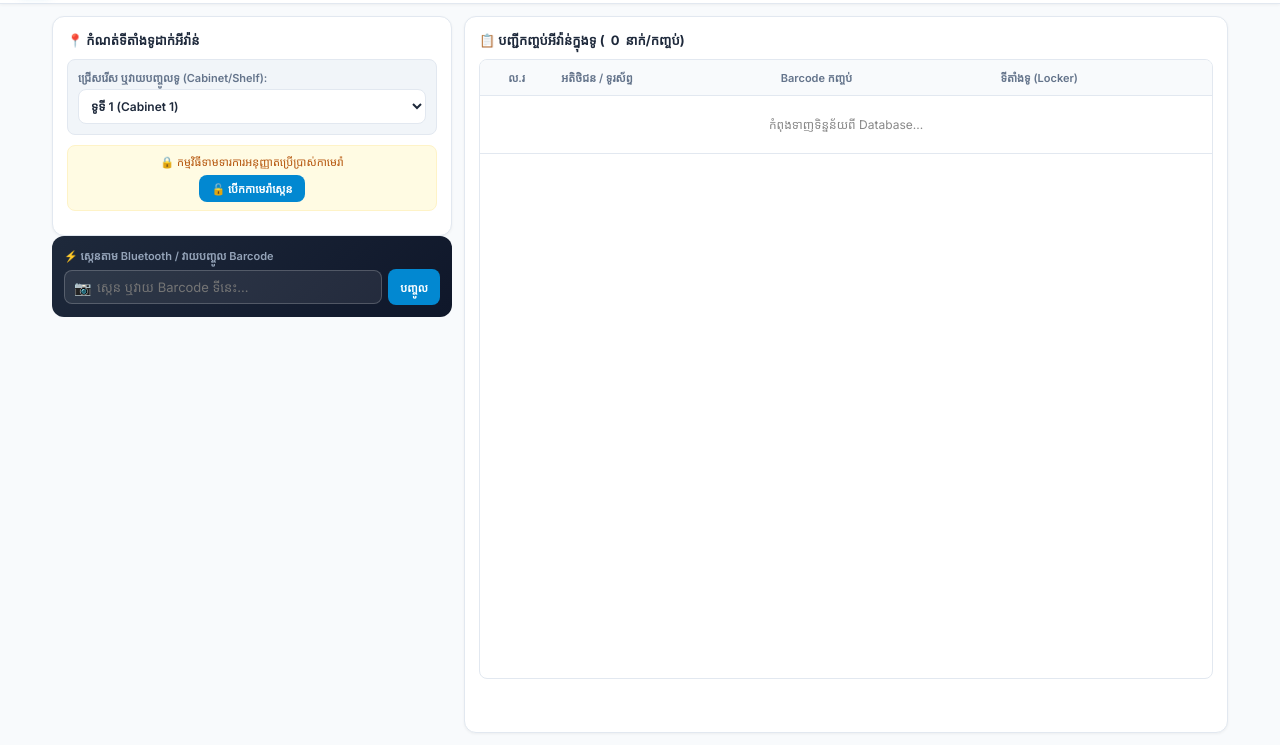
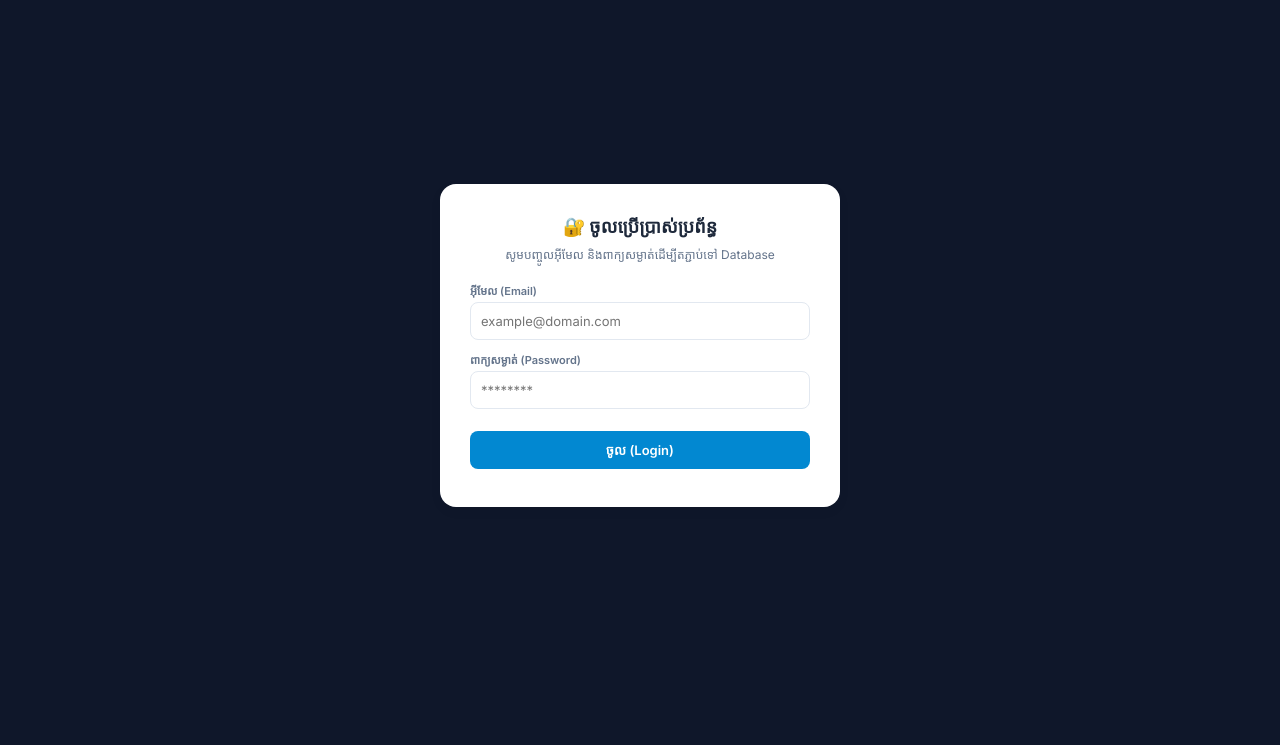
Before and after one commit to mengsroy-h/Zscan, a plain HTML site: page index.html in a window 1280 px wide. Shown: the part 55-800 px from the top of the page. Drawn offline with Linux system fonts and the light colour scheme; no server answers; a script that the page names is missing; a web font is replaced by a local one.

Commit message:
Add files via upload

```diff
--- a/index.html
+++ b/index.html
@@ -10,7 +10,6 @@
     <meta name="apple-mobile-web-app-status-bar-style" content="black-translucent">
     <meta name="theme-color" content="#0288d1">
 
-    <!-- PWA Manifest & Icons -->
     <link rel="manifest" href="./manifest.json">
     <link rel="apple-touch-icon" href="./icons/icon-192x192.png">
 
@@ -38,19 +37,19 @@
             --success: #10b981;
             --success-light: #d1fae5;
             --warning: #f59e0b;
+            --danger: #ef4444;
             --radius-xl: 16px;
             --radius-lg: 12px;
             --radius-md: 8px;
             --shadow-sm: 0 1px 3px rgba(0,0,0,0.05);
             --shadow-md: 0 4px 12px rgba(0,0,0,0.05);
-            --shadow-lg: 0 10px 25px -5px rgba(0,0,0,0.1);
         }
 
         * {
             box-sizing: border-box;
             margin: 0;
             padding: 0;
-            font-family: 'Kantumruy Pro', 'Inter', -apple-system, BlinkMacSystemFont, sans-serif;
+            font-family: 'Kantumruy Pro', 'Inter', sans-serif;
             -webkit-tap-highlight-color: transparent;
         }
 
@@ -58,7 +57,6 @@
             width: 100%;
             height: 100%;
             min-height: 100vh;
-            min-height: 100dvh;
             background-color: var(--body-bg);
             color: var(--text-main);
             display: flex;
@@ -67,9 +65,44 @@
             font-size: 13px;
         }
 
+        /* Login Overlay */
+        #auth-overlay {
+            position: fixed;
+            top: 0; left: 0; width: 100%; height: 100%;
+            background: var(--dark-bg);
+            display: flex;
+            justify-content: center;
+            align-items: center;
+            z-index: 9999;
+            padding: 20px;
+        }
+        .login-card {
+            background: var(--card-bg);
+            padding: 30px;
+            border-radius: var(--radius-xl);
+            width: 100%;
+            max-width: 400px;
+            box-shadow: var(--shadow-md);
+            text-align: center;
+        }
+        .login-card h2 { margin-bottom: 8px; font-size: 18px; color: var(--text-main); }
+        .login-card p { color: var(--text-muted); font-size: 12px; margin-bottom: 20px; }
+        .form-group { margin-bottom: 12px; text-align: left; }
+        .form-group label { display: block; font-size: 11px; font-weight: 600; margin-bottom: 4px; color: var(--text-muted); }
+        .form-group input {
+            width: 100%; padding: 10px; border: 1px solid var(--border-color);
+            border-radius: var(--radius-md); font-size: 13px; outline: none;
+        }
+        .btn-primary {
+            width: 100%; background: var(--primary); color: white; border: none;
+            padding: 10px; border-radius: var(--radius-md); font-weight: 600; font-size: 13px;
+            cursor: pointer; margin-top: 10px;
+        }
+        .btn-primary:hover { background: var(--primary-hover); }
+        .auth-error { color: var(--danger); font-size: 11px; margin-top: 8px; }
+
         .app-navbar {
             background: rgba(255, 255, 255, 0.98);
-            backdrop-filter: blur(10px);
             border-bottom: 1px solid var(--border-color);
             padding: 10px 16px;
             display: flex;
@@ -77,9 +110,7 @@
             align-items: center;
             flex-shrink: 0;
             z-index: 100;
-            box-shadow: var(--shadow-sm);
         }
-
         .app-brand { display: flex; align-items: center; gap: 10px; }
         .brand-logo {
             width: 38px; height: 38px;
@@ -87,123 +118,35 @@
             color: #fff; border-radius: var(--radius-md);
             display: flex; align-items: center; justify-content: center;
             font-weight: 700; font-size: 14px;
-            box-shadow: 0 3px 8px rgba(2, 136, 209, 0.25);
         }
-        .brand-info h1 { font-size: 15px; font-weight: 700; color: var(--text-main); line-height: 1.2; }
+        .brand-info h1 { font-size: 15px; font-weight: 700; color: var(--text-main); }
 
         .nav-right-actions { display: flex; align-items: center; gap: 8px; }
-        .credit-tag {
-            font-size: 11px; background: var(--body-bg); color: var(--text-muted);
-            padding: 5px 10px; border-radius: 20px; border: 1px solid var(--border-color);
-            font-weight: 600;
-        }
+        .user-email-tag { font-size: 11px; background: var(--body-bg); padding: 5px 10px; border-radius: 20px; border: 1px solid var(--border-color); font-weight: 600; }
+        .btn-logout { background: var(--danger); color: white; border: none; padding: 5px 10px; border-radius: var(--radius-md); cursor: pointer; font-size: 11px; font-weight: 600; }
 
         .app-container {
-            width: 100%;
-            flex: 1;
-            padding: 12px;
-            display: flex;
-            flex-direction: column;
-            gap: 12px;
-            box-sizing: border-box;
-            overflow-y: auto;
+            width: 100%; flex: 1; padding: 12px; display: flex; flex-direction: column; gap: 12px; overflow-y: auto;
         }
-
         @media (min-width: 992px) {
             .app-container {
-                max-width: 1200px;
-                margin: 0 auto;
-                display: grid;
-                grid-template-columns: 400px 1fr;
-                height: calc(100vh - 60px);
-                overflow: hidden;
+                max-width: 1200px; margin: 0 auto; display: grid; grid-template-columns: 400px 1fr; height: calc(100vh - 60px); overflow: hidden;
             }
         }
+        .app-card { background: var(--card-bg); border-radius: var(--radius-lg); padding: 14px; border: 1px solid var(--border-color); box-shadow: var(--shadow-sm); width: 100%; }
+        .card-header { display: flex; justify-content: space-between; align-items: center; margin-bottom: 10px; }
+        .card-title { font-size: 13px; font-weight: 700; color: var(--text-main); display: flex; align-items: center; gap: 6px; }
 
-        .app-card {
-            background: var(--card-bg);
-            border-radius: var(--radius-lg);
-            padding: 14px;
-            border: 1px solid var(--border-color);
-            box-shadow: var(--shadow-sm);
-            width: 100%;
-            box-sizing: border-box;
-        }
+        .locker-setup-box { background: #f1f5f9; border-radius: var(--radius-md); padding: 10px; margin-bottom: 10px; border: 1px solid var(--border-color); }
+        .locker-setup-box label { font-size: 11px; font-weight: 600; color: var(--text-muted); display: block; margin-bottom: 4px; }
+        .locker-setup-box select, .locker-setup-box input { width: 100%; padding: 8px; font-size: 12px; border: 1px solid var(--border-color); border-radius: var(--radius-md); outline: none; background: #fff; font-weight: 600; }
 
-        .card-header {
-            display: flex;
-            justify-content: space-between;
-            align-items: center;
-            margin-bottom: 10px;
-        }
-        .card-title {
-            font-size: 13px;
-            font-weight: 700;
-            color: var(--text-main);
-            display: flex;
-            align-items: center;
-            gap: 6px;
-        }
-
-        /* Locker Selection Section */
-        .locker-setup-box {
-            background: #f1f5f9;
-            border-radius: var(--radius-md);
-            padding: 10px;
-            margin-bottom: 10px;
-            border: 1px solid var(--border-color);
-        }
-        .locker-setup-box label {
-            font-size: 11px;
-            font-weight: 600;
-            color: var(--text-muted);
-            display: block;
-            margin-bottom: 4px;
-        }
-        .locker-setup-box select, .locker-setup-box input {
-            width: 100%;
-            padding: 8px;
-            font-size: 12px;
-            border: 1px solid var(--border-color);
-            border-radius: var(--radius-md);
-            outline: none;
-            background: #fff;
-            color: var(--text-main);
-            font-weight: 600;
-        }
-
-        /* Hardware & Camera Scanner */
-        .hardware-scanner-box {
-            background: linear-gradient(135deg, #1e293b, #0f172a);
-            border-radius: var(--radius-lg);
-            padding: 12px;
-            color: #fff;
-            margin-bottom: 10px;
-        }
+        .hardware-scanner-box { background: linear-gradient(135deg, #1e293b, #0f172a); border-radius: var(--radius-lg); padding: 12px; color: #fff; margin-bottom: 10px; }
         .hardware-scanner-box label { font-size: 11px; color: #94a3b8; display: block; margin-bottom: 6px; font-weight: 600; }
-        .scanner-input-wrapper {
-            position: relative;
-            display: flex;
-            align-items: center;
-            gap: 6px;
-        }
+        .scanner-input-wrapper { position: relative; display: flex; align-items: center; gap: 6px; }
         .scanner-input-wrapper span.icon { position: absolute; left: 10px; font-size: 14px; }
-        .hardware-scanner-box input {
-            flex: 1;
-            width: 100%;
-            padding: 8px 10px 8px 32px;
-            font-size: 13px;
-            background: rgba(255, 255, 255, 0.08);
-            border: 1px solid rgba(255, 255, 255, 0.2);
-            border-radius: var(--radius-md);
-            color: #fff;
-            outline: none;
-        }
-        .btn-submit-barcode {
-            background: var(--primary); color: white; border: none; padding: 0 12px;
-            height: 36px; border-radius: var(--radius-md); font-weight: 600; font-size: 11px;
-            cursor: pointer; white-space: pointer;
-        }
+        .hardware-scanner-box input { flex: 1; width: 100%; padding: 8px 10px 8px 32px; font-size: 13px; background: rgba(255, 255, 255, 0.08); border: 1px solid rgba(255, 255, 255, 0.2); border-radius: var(--radius-md); color: #fff; outline: none; }
+        .btn-submit-barcode { background: var(--primary); color: white; border: none; padding: 0 12px; height: 36px; border-radius: var(--radius-md); font-weight: 600; font-size: 11px; cursor: pointer; }
 
         #permission-box { background: #fffbe3; color: #b45309; padding: 8px; border-radius: var(--radius-md); border: 1px solid #fef3c7; text-align: center; font-size: 11px; margin-bottom: 10px; }
         #permission-box button { background-color: var(--primary); color: white; border: none; padding: 6px 12px; font-size: 11px; border-radius: var(--radius-md); cursor: pointer; font-weight: 600; margin-top: 6px; }
@@ -212,19 +155,8 @@
         .scan-line { position: absolute; top: 0; left: 0; width: 100%; height: 2px; background: var(--primary); animation: scan 1.5s infinite linear; }
         @keyframes scan { 0% { top: 0%; } 50% { top: 100%; } 100% { top: 0%; } }
 
-        /* Table & History Section */
-        .table-responsive {
-            width: 100%;
-            flex: 1;
-            overflow-y: auto;
-            border: 1px solid var(--border-color);
-            border-radius: var(--radius-md);
-            background: #fff;
-            max-height: 400px;
-        }
-        @media (min-width: 992px) {
-            .table-responsive { max-height: calc(100vh - 180px); }
-        }
+        .table-responsive { width: 100%; flex: 1; overflow-y: auto; border: 1px solid var(--border-color); border-radius: var(--radius-md); background: #fff; max-height: 400px; }
+        @media (min-width: 992px) { .table-responsive { max-height: calc(100vh - 180px); } }
         table { width: 100%; border-collapse: collapse; font-size: 12px; text-align: left; }
         th, td { padding: 10px 8px; border-bottom: 1px solid var(--border-color); vertical-align: middle; }
         th { background-color: #f8fafc; color: var(--text-muted); font-weight: 600; position: sticky; top: 0; z-index: 10; font-size: 11px; }
@@ -232,19 +164,31 @@
         .barcode-tag { display: inline-block; background: var(--primary-light); color: var(--primary); padding: 3px 8px; border-radius: 4px; font-weight: 600; font-size: 10px; }
         .locker-badge { background: #ede9fe; color: #7c3aed; padding: 3px 8px; border-radius: 4px; font-weight: 700; font-size: 10px; border: 1px solid #ddd6fe; }
 
-        /* Toast Notification */
-        #toast {
-            visibility: hidden; min-width: 200px; background-color: #1e293b; color: #fff;
-            text-align: center; border-radius: var(--radius-md); padding: 10px 16px; position: fixed;
-            z-index: 2000; left: 50%; bottom: 30px; transform: translateX(-50%); font-size: 12px;
-            box-shadow: 0 4px 12px rgba(0,0,0,0.15);
-        }
+        #toast { visibility: hidden; min-width: 200px; background-color: #1e293b; color: #fff; text-align: center; border-radius: var(--radius-md); padding: 10px 16px; position: fixed; z-index: 2000; left: 50%; bottom: 30px; transform: translateX(-50%); font-size: 12px; }
         #toast.show { visibility: visible; animation: fadein 0.3s, fadeout 0.5s 2.2s; }
         @keyframes fadein { from {bottom: 0; opacity: 0;} to {bottom: 30px; opacity: 1;} }
         @keyframes fadeout { from {bottom: 30px; opacity: 1;} to {bottom: 0; opacity: 0;} }
     </style>
 </head>
 <body>
+
+    <!-- Login Form Overlay -->
+    <div id="auth-overlay">
+        <div class="login-card">
+            <h2>🔐 ចូលប្រើប្រាស់ប្រព័ន្ធ</h2>
+            <p>សូមបញ្ចូលអ៊ីមែល និងពាក្យសម្ងាត់ដើម្បីតភ្ជាប់ទៅ Database</p>
+            <div class="form-group">
+                <label>អ៊ីមែល (Email)</label>
+                <input type="email" id="loginEmail" placeholder="example@domain.com">
+            </div>
+            <div class="form-group">
+                <label>ពាក្យសម្ងាត់ (Password)</label>
+                <input type="password" id="loginPassword" placeholder="********">
+            </div>
+            <button class="btn-primary" onclick="handleLogin()">ចូល (Login)</button>
+            <div id="loginError" class="auth-error"></div>
+        </div>
+    </div>
 
     <header class="app-navbar">
         <div class="app-brand">
@@ -254,12 +198,12 @@
             </div>
         </div>
         <div class="nav-right-actions">
-        <div class="credit-tag">🔗 ZoeW Realtime Sync</div>
+            <div class="user-email-tag" id="userEmailDisplay">Guest</div>
+            <button class="btn-logout" onclick="handleLogout()">ចាកចេញ</button>
         </div>
     </header>
 
     <div class="app-container">
-    <!-- Sidebar: Locker Setup & Scanner -->
         <div class="sidebar-section">
             <div class="app-card">
                 <div class="card-header">
@@ -274,10 +218,9 @@
                         <option value="ទូទី 3">ទូទី 3 (Cabinet 3)</option>
                         <option value="Custom">ផ្សេងៗ (Custom)...</option>
                     </select>
-                <input type="text" id="customLockerInput" placeholder="ឧ. ទូ A1, ម្លុក ពិសេស..." style="margin-top: 6px; display: none;" autocomplete="off">
+                    <input type="text" id="customLockerInput" placeholder="ឧ. ទូ A1..." style="margin-top: 6px; display: none;" autocomplete="off">
                 </div>
 
-            <!-- Camera Permission & View -->
                 <div id="permission-box">
                     <p>🔒 កម្មវិធីទាមទារការអនុញ្ញាតប្រើប្រាស់កាមេរ៉ា</p>
                     <button onclick="requestCameraPermission()">🔓 បើកកាមេរ៉ាស្កេន</button>
@@ -289,7 +232,6 @@
                 </div>
             </div>
 
-        <!-- Hardware & Bluetooth Scanner Input Box -->
             <div class="hardware-scanner-box">
                 <label for="hwScannerInput">⚡ ស្កេនតាម Bluetooth / វាយបញ្ចូល Barcode</label>
                 <div class="scanner-input-wrapper">
@@ -300,12 +242,11 @@
             </div>
         </div>
 
-    <!-- Main Section: Live Database Locker Storage List -->
         <div class="main-section">
             <div class="app-card" style="height: 100%; display: flex; flex-direction: column;">
                 <div class="card-header">
                     <div class="card-title">
-                    📋 បញ្ជីកញ្ចប់អីវ៉ាន់ក្នុងទូ (<span id="totalLockerCount">0</span> នាក់/កញ្ចប់)
+                        📋 បញ្ជីកញ្ចប់អីវ៉ាន់ក្នុងទូ (<span id="totalLockerCount">0</span> កញ្ចប់)
                     </div>
                 </div>
 
@@ -320,7 +261,7 @@
                             </tr>
                         </thead>
                         <tbody id="lockerTableBody">
-                        <tr><td colspan="4" style="text-align: center; color: #888; padding: 20px;">កំពុងទាញទិន្នន័យពី Database...</td></tr>
+                            <tr><td colspan="4" style="text-align: center; color: #888; padding: 20px;">កំពុងរង់ចាំការ Login...</td></tr>
                         </tbody>
                     </table>
                 </div>
@@ -331,7 +272,6 @@
     <div id="toast"></div>
 
     <script>
-    // Firebase Configuration
         const firebaseConfig = {
             apiKey: "AIzaSyAxhWgq_2AducZJAJTrLlIvHVjmmxj3jc0",
             authDomain: "zto-scanner-e9e1f.firebaseapp.com",
@@ -346,8 +286,9 @@
             firebase.initializeApp(firebaseConfig);
         }
 
+        const auth = firebase.auth();
         const db = firebase.database();
-    const dbRefHistory = db.ref('zto_scan_history_cod_dod');
+        let dbRefHistory = null;
 
         let codeReader;
         let currentStream = null;
@@ -355,6 +296,36 @@
         let nativeDetector = null;
         let lastScannedCode = "";
         let lastScanTime = 0;
+
+        // Firebase Auth State Listener
+        auth.onAuthStateChanged((user) => {
+            if (user) {
+                document.getElementById('auth-overlay').style.display = 'none';
+                document.getElementById('userEmailDisplay').innerText = user.email;
+                dbRefHistory = db.ref('zto_scan_history_cod_dod');
+                initRealtimeDatabaseListener();
+            } else {
+                document.getElementById('auth-overlay').style.display = 'flex';
+                document.getElementById('userEmailDisplay').innerText = 'Guest';
+                if (dbRefHistory) dbRefHistory.off();
+            }
+        });
+
+        function handleLogin() {
+            const email = document.getElementById('loginEmail').value.trim();
+            const password = document.getElementById('loginPassword').value;
+            const errDiv = document.getElementById('loginError');
+            errDiv.innerText = '';
+
+            auth.signInWithEmailAndPassword(email, password)
+                .catch((error) => {
+                    errDiv.innerText = "Error: " + error.message;
+                });
+        }
+
+        function handleLogout() {
+            auth.signOut();
+        }
 
         window.addEventListener('load', function () {
             const hints = new Map();
@@ -373,7 +344,6 @@
             }
 
             setupHardwareScanner();
-        initRealtimeDatabaseListener();
         });
 
         function onLockerGroupChange() {
@@ -403,12 +373,13 @@
                 else scanHistory = Object.keys(data).map(key => data[key]);
 
                 renderLockerStorageTable();
+            }, (error) => {
+                showToast("❌ Permission Denied: សូមពិនិត្យ Database Rules");
             });
         }
 
         function setupHardwareScanner() {
             const hwInput = document.getElementById('hwScannerInput');
-
             setInterval(() => {
                 if (document.activeElement.tagName !== 'INPUT' && document.activeElement.tagName !== 'SELECT') {
                     hwInput.focus();
@@ -437,13 +408,7 @@
                 currentStream.getTracks().forEach(track => track.stop());
             }
 
-        const constraints = {
-            video: {
-                facingMode: { ideal: "environment" },
-                width: { ideal: 640 },
-                height: { ideal: 480 }
-            }
-        };
+            const constraints = { video: { facingMode: { ideal: "environment" }, width: { ideal: 640 }, height: { ideal: 480 } } };
 
             navigator.mediaDevices.getUserMedia(constraints)
                 .then(stream => {
@@ -464,7 +429,7 @@
                     }
                 })
                 .catch(err => {
-                alert("មិនអាចបើកកាមេរ៉ាបានទេ៖ សូមពិនិត្យមើលសិទ្ធិកាមេរ៉ា ឬ HTTPS ។");
+                    alert("មិនអាចបើកកាមេរ៉ាได้ទេ៖ សូមពិនិត្យមើលសិទ្ធិកាមេរ៉ា ឬ HTTPS ។");
                 });
         }
 
@@ -494,9 +459,7 @@
             let cleanBarcode = sanitizeInput(barcode);
             let currentTime = new Date().getTime();
 
-        if (cleanBarcode === lastScannedCode && (currentTime - lastScanTime < 3000)) {
-            return;
-        }
+            if (cleanBarcode === lastScannedCode && (currentTime - lastScanTime < 3000)) return;
             lastScannedCode = cleanBarcode;
             lastScanTime = currentTime;
 
@@ -504,16 +467,10 @@
             if (navigator.vibrate) navigator.vibrate(150);
 
             let foundItem = null;
-        let foundBarcodeObj = null;
-
             for (let item of scanHistory) {
                 if (item.barcodes && Array.isArray(item.barcodes)) {
                     let match = item.barcodes.find(b => b.code === cleanBarcode);
-                if (match) {
-                    foundItem = item;
-                    foundBarcodeObj = match;
-                    break;
-                }
+                    if (match) { foundItem = item; break; }
                 } else if (item.barcode === cleanBarcode) {
                     foundItem = item;
                     break;
@@ -525,9 +482,7 @@
             if (foundItem) {
                 if (foundItem.barcodes && Array.isArray(foundItem.barcodes)) {
                     foundItem.barcodes.forEach(b => {
-                    if (b.code === cleanBarcode) {
-                        b.locker = selectedLocker;
-                    }
+                        if (b.code === cleanBarcode) b.locker = selectedLocker;
                     });
                 }
                 foundItem.locker = selectedLocker;
@@ -538,7 +493,7 @@
                     showToast(`❌ បរាជ័យក្នុងការបញ្ជូនទិន្នន័យ`);
                 });
             } else {
-            showToast(`⚠️ រកមិនឃើញ Barcode (${cleanBarcode}) នេះក្នុង Database ដើមទេ!`);
+                showToast(`⚠️ រកមិនឃើញ Barcode (${cleanBarcode}) នេះក្នុង Database ទេ!`);
             }
         }
 
@@ -587,7 +542,7 @@
 
             activeItems.forEach(item => {
                 if (item.barcodes && Array.isArray(item.barcodes)) {
-                item.barcodes.forEach(b => {
+                    item.barcodes.get?.forEach?.(b => {}) || item.barcodes.forEach(b => {
                         if (!b.isClosed) {
                             htmlRows += `
                                 <tr>
@@ -614,17 +569,5 @@
             tbody.innerHTML = htmlRows;
         }
     </script>
-
-<!-- Service Worker Registration -->
-<script>
-    if ('serviceWorker' in navigator) {
-        window.addEventListener('load', () => {
-            navigator.serviceWorker.register('./sw.js')
-                .then(reg => console.log('Service Worker registered! Scope:', reg.scope))
-                .catch(err => console.log('Service Worker registration failed:', err));
-        });
-    }
-</script>
-
 </body>
 </html>
```
Lines whose indentation alone changed are shown as unchanged.
